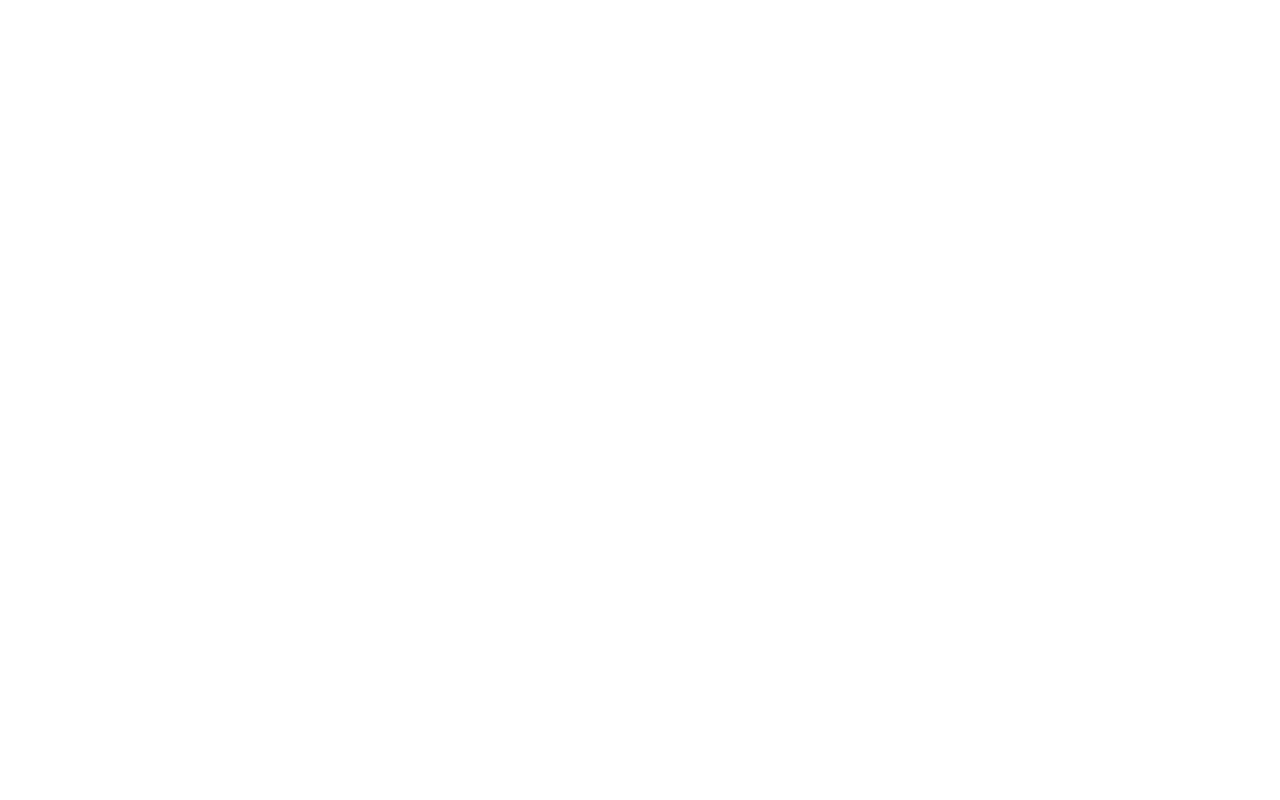
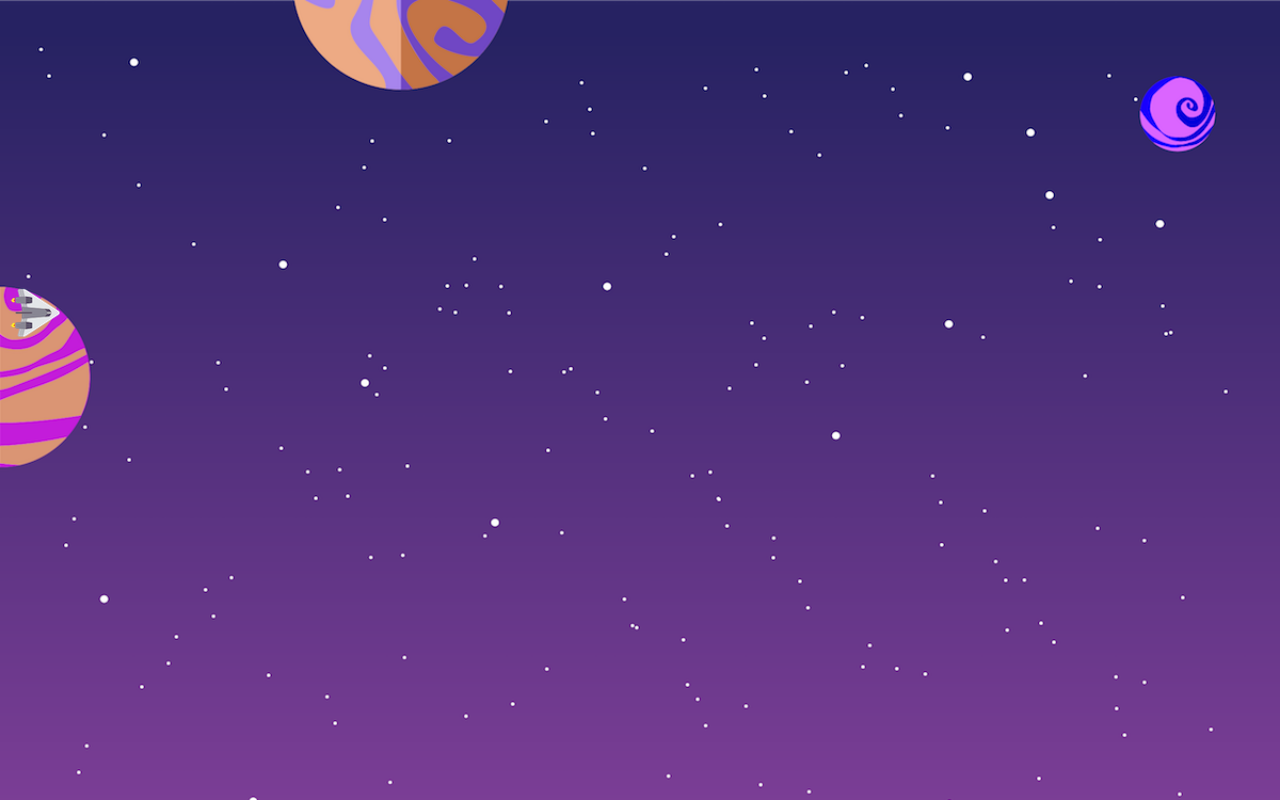
Before and after one commit to NidhiSharma1408/space-invader, a plain HTML site: page index.html in a window 1280 px wide. Drawn offline with Linux system fonts and the light colour scheme.

Commit message:
images' url wasn't working in last commit so changed it again

```diff
--- a/css/main.css
+++ b/css/main.css
@@ -6,7 +6,7 @@
 #background{
     height: 100vh;
     width: 100vw;
-    background-image: url('images/background.png');
+    background-image: url('../images/background.png');
     background-size: cover;
     position: relative;
 }
@@ -20,7 +20,7 @@
 #hero{
     width: 50px;
     height: 50px;
-    background-image: url('images/hero.png');
+    background-image: url('../images/hero.png');
     position: absolute;
     left:10px;
     top: 288px;
```
